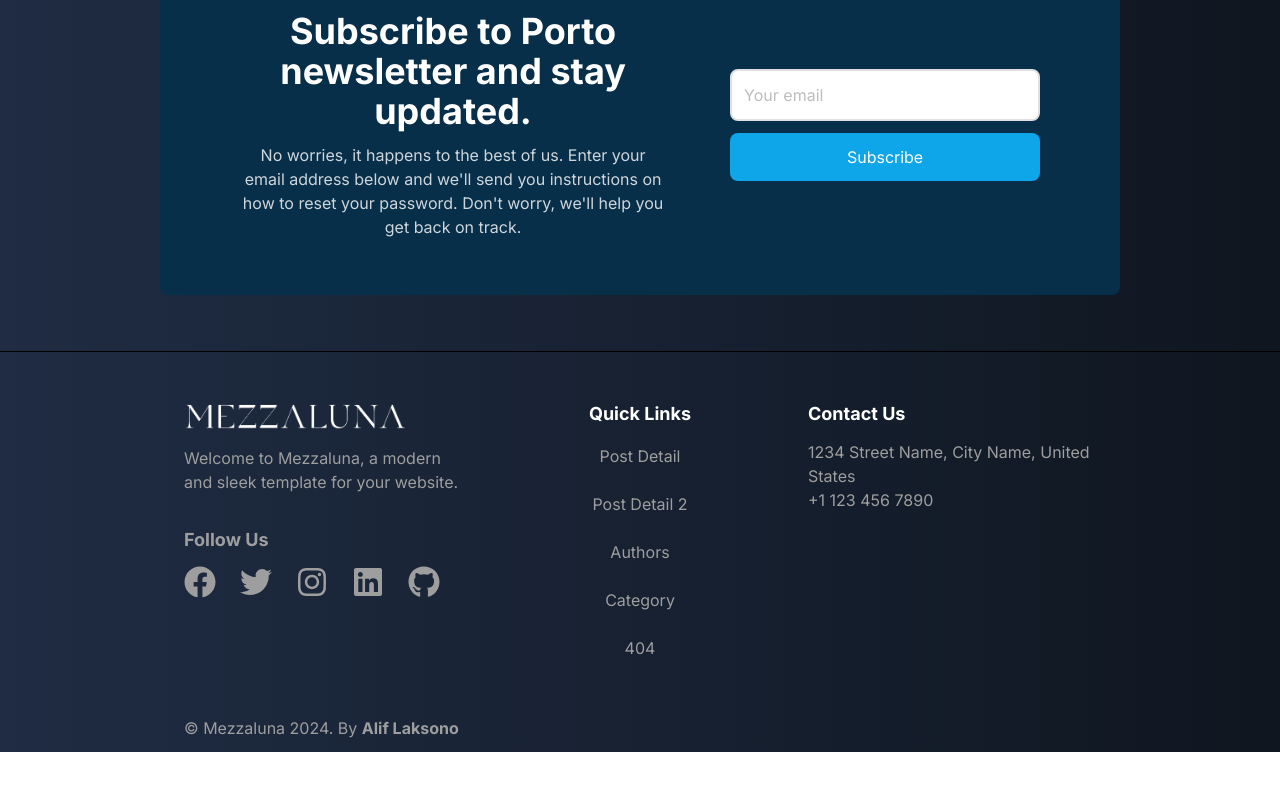
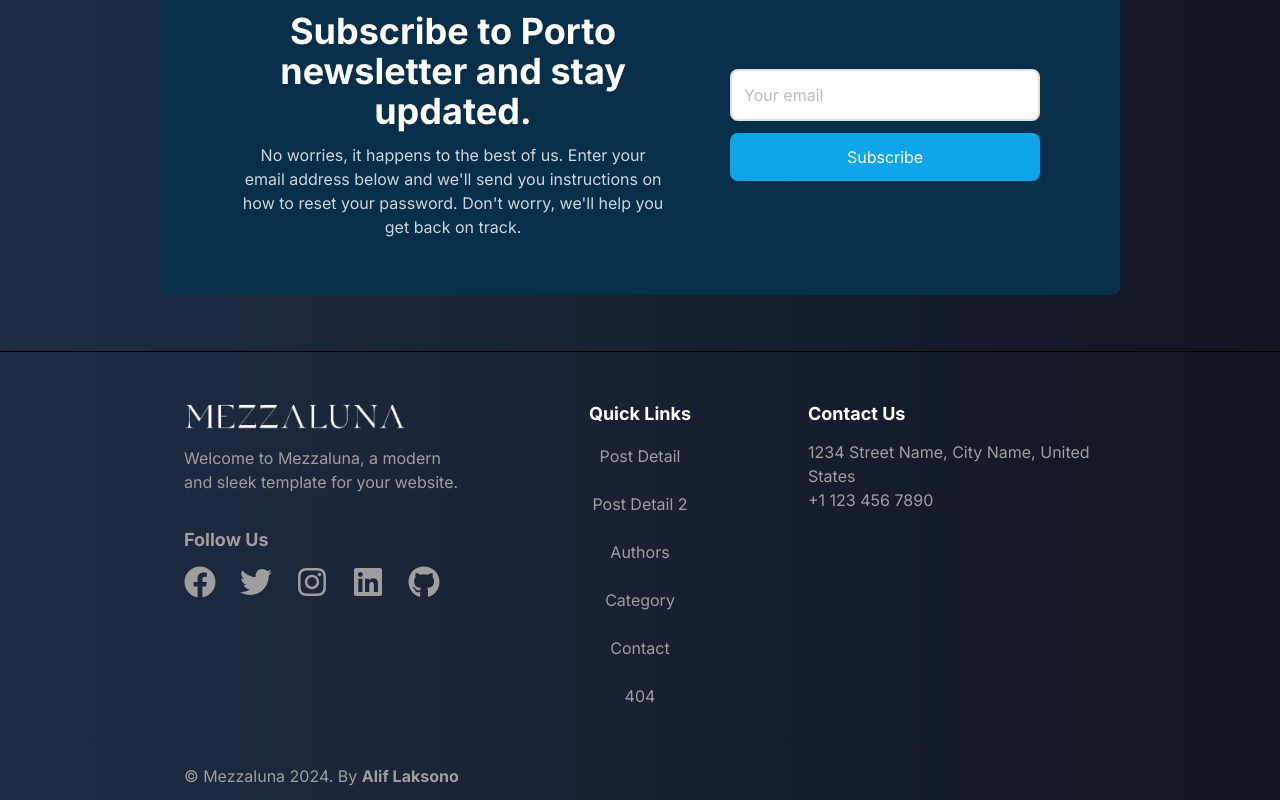
Before and after one commit to alif7laksono/blog, a Next.js app: page / in a window 1280 px wide. Shown: the part 2307-3107 px from the top of the page. Before the commit the page ends 3059 px from the top, so only its background shows below. Built offline with nearby package versions, Linux system fonts and the light colour scheme.

Commit message:
last updated

```diff
--- a/app/components/footer/index.js
+++ b/app/components/footer/index.js
@@ -16,6 +16,7 @@ export default function Footer() {
     { href: "/PostDetail", text: "Post Detail 2" },
     { href: "/Author", text: "Authors" },
     { href: "/Category", text: "Category" },
+    { href: "/Contact", text: "Contact" },
     { href: "/404", text: "404" },
   ];
 
--- a/app/components/header/index.js
+++ b/app/components/header/index.js
@@ -278,6 +278,14 @@ export default function Header() {
               </li>
               <li>
                 <a
+                  href="/Contact"
+                  className="no-underline hover:text-sky-500  text-current text-lg border-b border-t-0 border-r-0 border-l-0 pb-2 w-full block"
+                >
+                  Contact
+                </a>
+              </li>
+              <li>
+                <a
                   onClick={toggleLoginForm}
                   className="hover:text-sky-500  text-xl cursor-pointer no-underline text-current border-b border-t-0 border-r-0 border-l-0 pb-2 w-full block"
                 >
```
